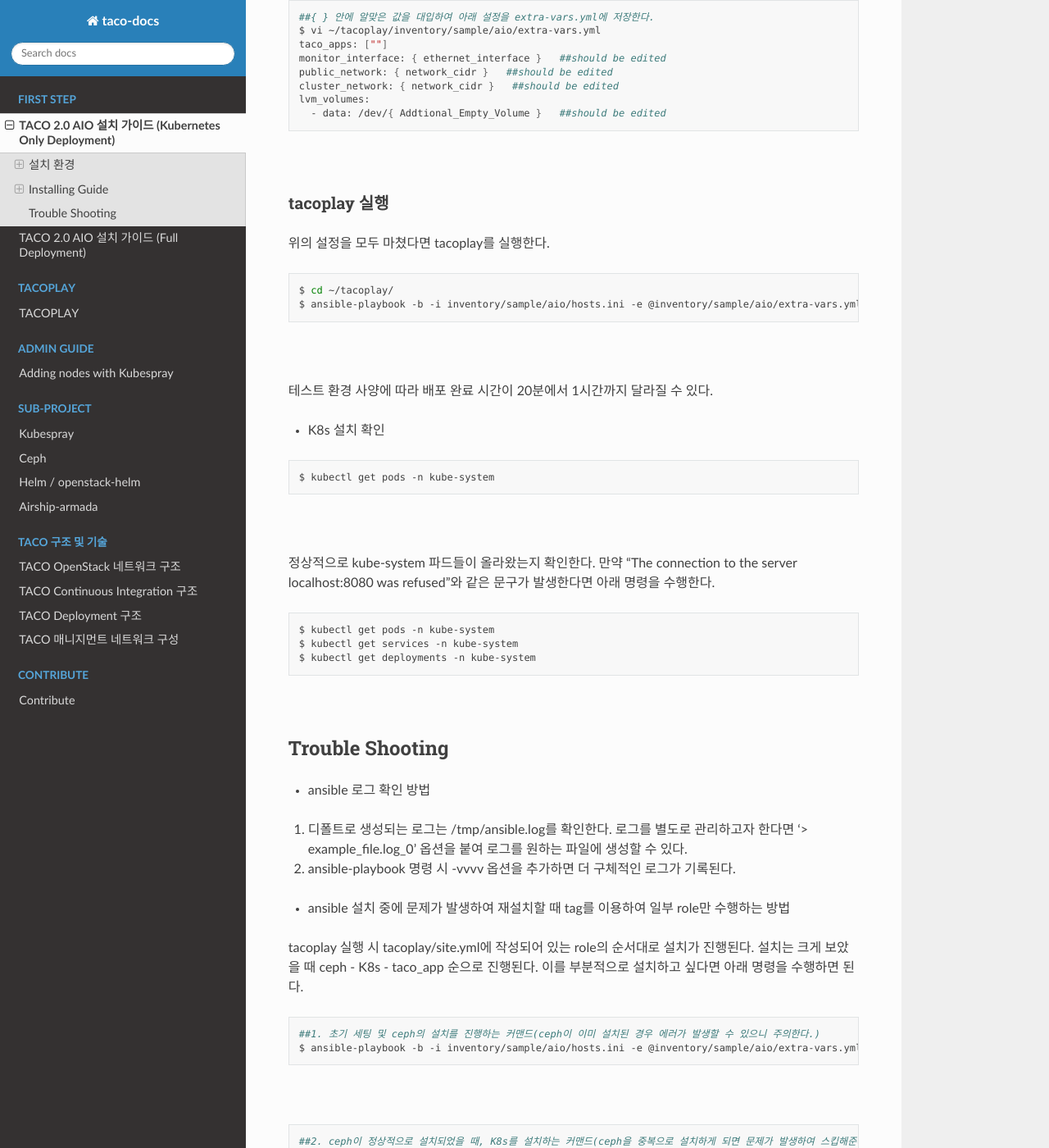
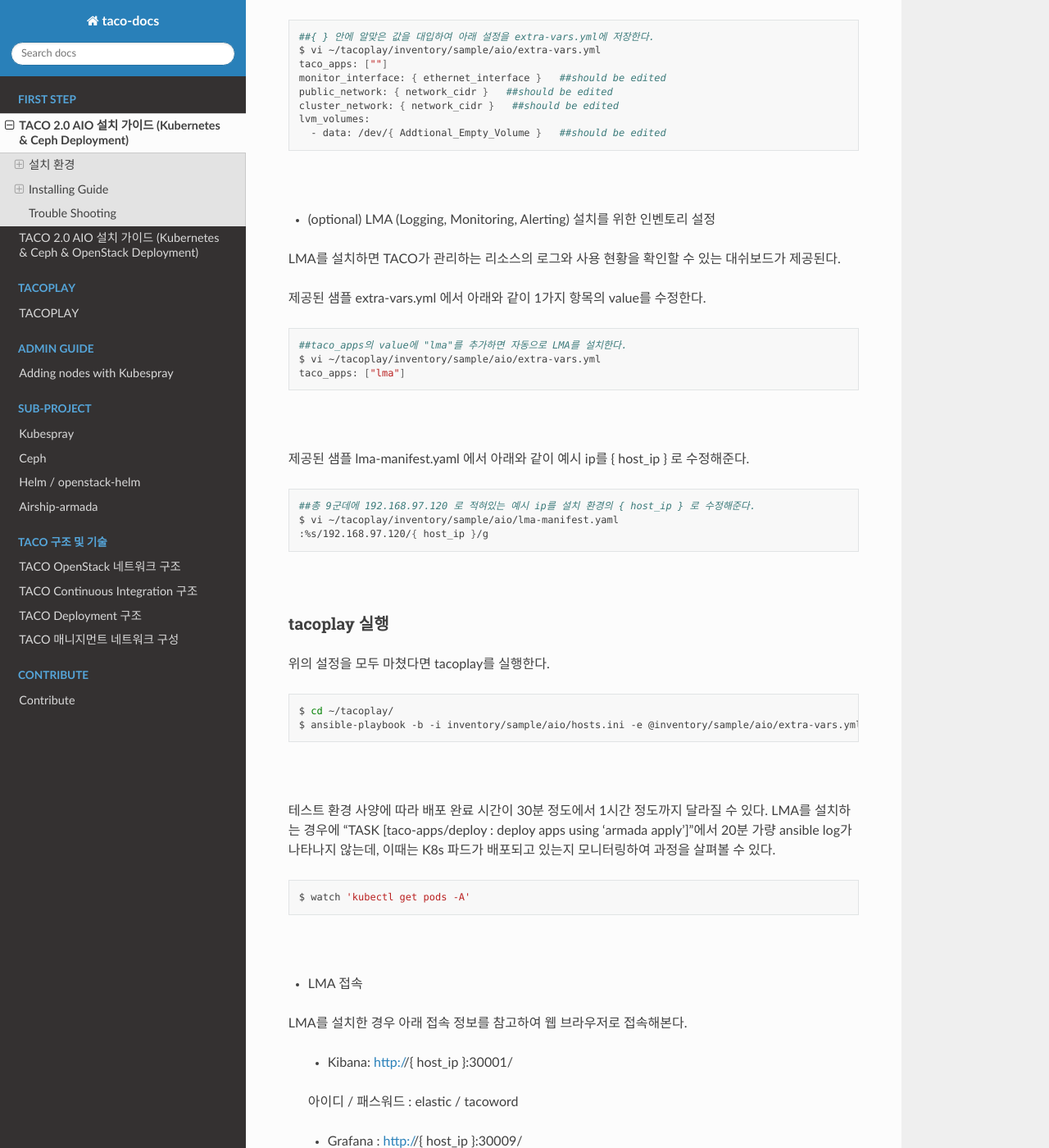
Before and after one commit to openinfradev/taco-docs, a Sphinx documentation site: the page built from docs/source/intro/aio-k8s.rst, in a window 1280 px wide and 1400 px high, scrolled down 3416 px. Shown: the whole window at 82% size. Built offline with Sphinx 7.4.7 and the Read the Docs theme 2.0.0, drawn with Linux system fonts in a browser that asks for light colours; some of the changed text lies outside the part shown.

Commit message:
LMA 설치를 위한 가이드 추가

```diff
--- a/docs/source/intro/aio-k8s.rst
+++ b/docs/source/intro/aio-k8s.rst
@@ -1,8 +1,8 @@
-**************************************************
-TACO 2.0 AIO 설치 가이드 (Kubernetes Only Deployment)
-**************************************************
+****************************************************
+TACO 2.0 AIO 설치 가이드 (Kubernetes & Ceph Deployment)
+****************************************************
 
-이 매뉴얼은 AWS에서 생성한 EC2 환경을 기준으로 작성되었으며, Ceph, Kubernetes를 하나의 VM에 모두 설치하는 AIO (All-In-One) 가이드이다.
+이 매뉴얼은 AWS에서 생성한 EC2 환경을 기준으로 작성되었으며, Kubernetes, Ceph을 하나의 VM에 모두 설치하는 AIO (All-In-One) 가이드이다.
 
 .. contents::
   :local:
@@ -125,6 +125,8 @@
 
 |
 
+* { host_ip } : 172.32.0.81   <-- 아래 출력된 결과의 9번째 줄에서 확인 가능.
+
 * { network_cidr } : 172.32.0.0/24   <--아래에서 출력된 9번째 줄에서 확인 가능한 172.32.0.81/24의 네 번째 옥텟을 0으로 바꾼 값.
 
 .. code-block:: bash
@@ -148,7 +150,7 @@
 
 * 인벤토리 설정
 
-제공된 sample extra-vars.yml 파일에서 아래와 같이 5가지 항목의 value를 수정한다.
+제공된 샘플 extra-vars.yml 에서 아래와 같이 5가지 항목의 value를 수정한다.
 
 .. code-block:: bash
 
@@ -163,6 +165,31 @@
 
 |
 
+* (optional) LMA (Logging, Monitoring, Alerting) 설치를 위한 인벤토리 설정
+
+LMA를 설치하면 TACO가 관리하는 리소스의 로그와 사용 현황을 확인할 수 있는 대쉬보드가 제공된다.
+
+제공된 샘플 extra-vars.yml 에서 아래와 같이 1가지 항목의 value를 수정한다.
+
+.. code-block:: bash
+
+   ##taco_apps의 value에 "lma"를 추가하면 자동으로 LMA를 설치한다.
+   $ vi ~/tacoplay/inventory/sample/aio/extra-vars.yml
+   taco_apps: ["lma"]
+
+|
+
+제공된 샘플 lma-manifest.yaml 에서 아래와 같이 예시 ip를 { host_ip } 로 수정해준다.
+
+.. code-block:: bash
+
+   ##총 9군데에 192.168.97.120 로 적혀있는 예시 ip를 설치 환경의 { host_ip } 로 수정해준다.
+   $ vi ~/tacoplay/inventory/sample/aio/lma-manifest.yaml
+   :%s/192.168.97.120/{ host_ip }/g
+
+|
+
+
 tacoplay 실행
 ^^^^^^^^^^^^
 
@@ -175,25 +202,24 @@
 
 |
 
-테스트 환경 사양에 따라 배포 완료 시간이 20분에서 1시간까지 달라질 수 있다.
-
-* K8s 설치 확인
+테스트 환경 사양에 따라 배포 완료 시간이 30분 정도에서 1시간 정도까지 달라질 수 있다. LMA를 설치하는 경우에 "TASK [taco-apps/deploy : deploy apps using 'armada apply']"에서 20분 가량 ansible log가 나타나지 않는데, 이때는 K8s 파드가 배포되고 있는지 모니터링하여 과정을 살펴볼 수 있다.
 
 .. code-block:: bash
 
-   $ kubectl get pods -n kube-system
+   $ watch 'kubectl get pods -A'
 
 |
 
-정상적으로 kube-system 파드들이 올라왔는지 확인한다. 만약 "The connection to the server localhost:8080 was refused"와 같은 문구가 발생한다면 아래 명령을 수행한다.
+* LMA 접속
 
-.. code-block:: bash
+LMA를 설치한 경우 아래 접속 정보를 참고하여 웹 브라우저로 접속해본다.
 
-   $ kubectl get pods -n kube-system
-   $ kubectl get services -n kube-system
-   $ kubectl get deployments -n kube-system
+   * Kibana: http://{ host_ip }:30001/
+   아이디 / 패스워드 : elastic / tacoword
 
-|
+   * Grafana : http://{ host_ip }:30009/
+   아이디 / 패스워드 : admin / password
+
 
 Trouble Shooting
 ================
@@ -203,7 +229,7 @@
 2. ansible-playbook 명령 시 -vvvv 옵션을 추가하면 더 구체적인 로그가 기록된다.
 
 * ansible 설치 중에 문제가 발생하여 재설치할 때 tag를 이용하여 일부 role만 수행하는 방법
-tacoplay 실행 시 tacoplay/site.yml에 작성되어 있는 role의 순서대로 설치가 진행된다. 설치는 크게 보았을 때 ceph - K8s - taco_app 순으로 진행된다. 이를 부분적으로 설치하고 싶다면 아래 명령을 수행하면 된다.
+tacoplay 실행 시 tacoplay/site.yml에 작성되어 있는 role의 순서대로 설치가 진행된다. 설치는 크게 보았을 때 ceph - K8s - taco_app(LMA) 순으로 진행된다. 이를 부분적으로 설치하고 싶다면 아래 명령을 수행하면 된다.
 
 .. code-block:: bash
 
```
Also changed, not shown: docs/source/intro/aio-ops.rst (+111 -32 lines).
